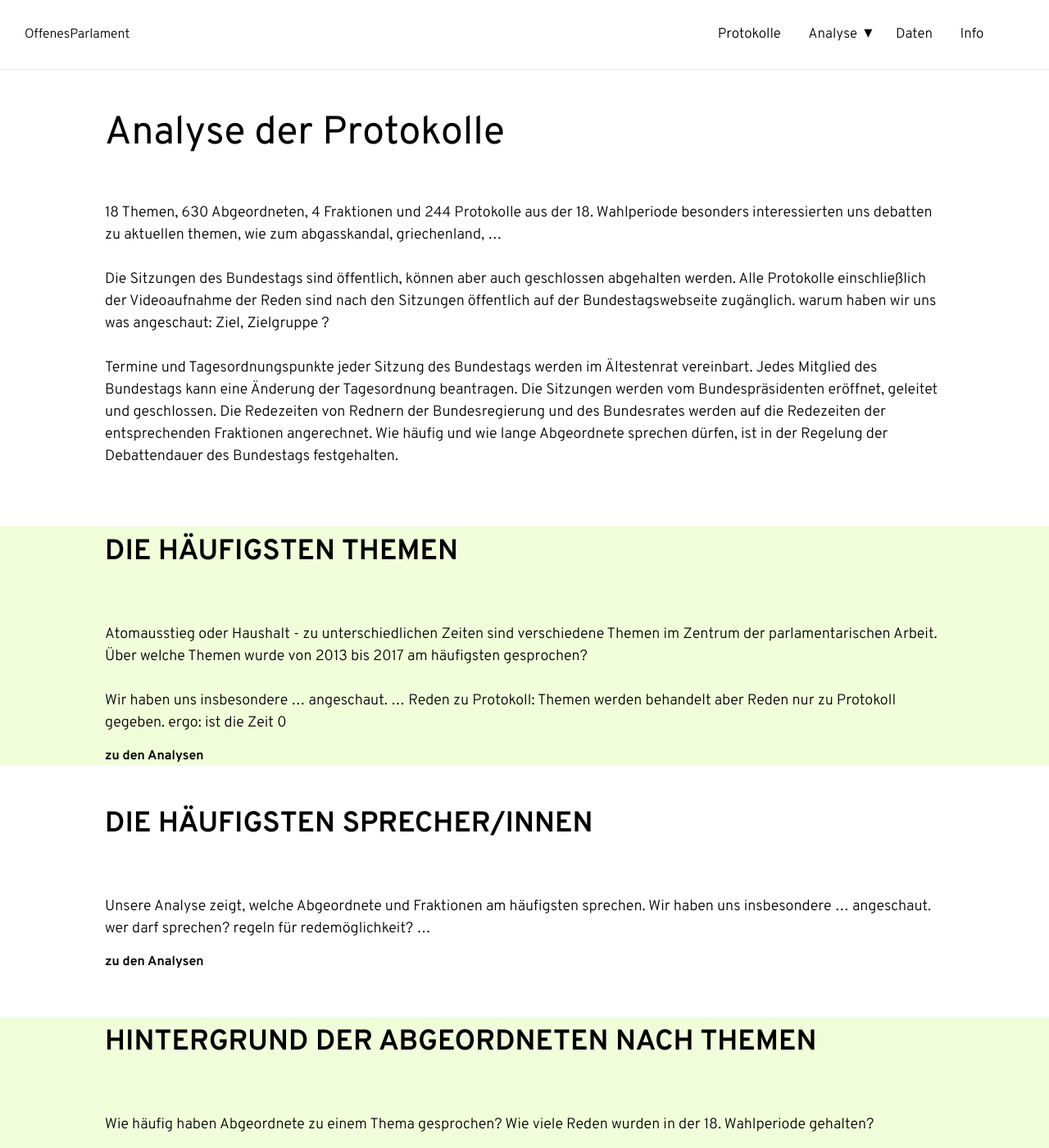
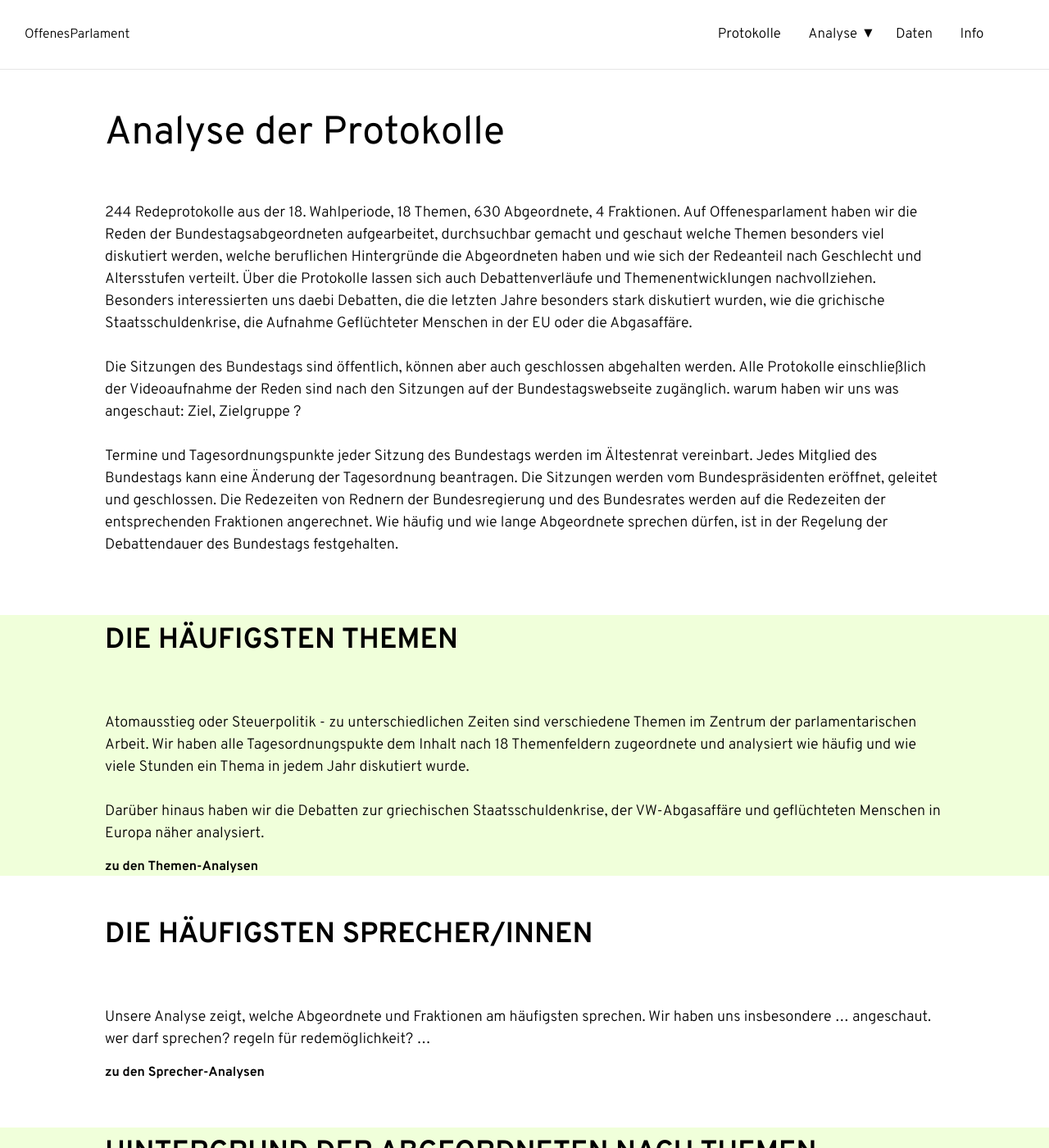
Before and after one commit to Datenschule/offenesparlament.de-frontend, a Jekyll site: the page built from analyse/index.html, in a window 1280 px wide and 1400 px high. Shown: the whole window at 82% size. Built offline with Jekyll 4.4.1, drawn with Linux system fonts in a browser that asks for light colours.

Commit message:
update texts on main-page Analyse

```diff
--- a/analyse/index.html
+++ b/analyse/index.html
@@ -9,11 +9,10 @@ layout: default
 </div>
 <div class="container">
 	<div class="container-left-12">
-		<p>18 Themen, 630 Abgeordneten, 4 Fraktionen und 244 Protokolle aus der 18. Wahlperiode
-		besonders interessierten uns debatten zu aktuellen themen, wie zum abgasskandal, griechenland, …
+		<p>244 Redeprotokolle aus der 18. Wahlperiode, 18 Themen, 630 Abgeordnete, 4 Fraktionen. Auf Offenesparlament haben wir die Reden der Bundestagsabgeordneten aufgearbeitet, durchsuchbar gemacht und geschaut welche Themen besonders viel diskutiert werden, welche beruflichen Hintergründe die Abgeordneten haben und wie sich der Redeanteil nach Geschlecht und Altersstufen verteilt. Über die Protokolle lassen sich auch Debattenverläufe und Themenentwicklungen nachvollziehen. Besonders interessierten uns daebi Debatten, die die letzten Jahre besonders stark diskutiert wurden, wie die grichische Staatsschuldenkrise, die Aufnahme Geflüchteter Menschen in der EU oder die Abgasaffäre.
 		<br>
 		<br>
-		Die Sitzungen des Bundestags sind öffentlich, können aber auch geschlossen abgehalten werden. Alle Protokolle einschließlich der Videoaufnahme der Reden sind nach den Sitzungen öffentlich auf der Bundestagswebseite zugänglich.
+		Die Sitzungen des Bundestags sind öffentlich, können aber auch geschlossen abgehalten werden. Alle Protokolle einschließlich der Videoaufnahme der Reden sind nach den Sitzungen auf der Bundestagswebseite zugänglich.
 		warum haben wir uns was angeschaut: Ziel, Zielgruppe ?
 		<br>
 		<br>
@@ -25,12 +24,11 @@ layout: default
 	<div class="container">
 		<div class="container-left-12">
 			<h2>Die häufigsten Themen</h2>
-			<p>Atomausstieg oder Haushalt - zu unterschiedlichen Zeiten sind verschiedene Themen im Zentrum der parlamentarischen Arbeit. Über welche Themen wurde von 2013 bis 2017 am häufigsten gesprochen?
+			<p>Atomausstieg oder Steuerpolitik - zu unterschiedlichen Zeiten sind verschiedene Themen im Zentrum der parlamentarischen Arbeit. Wir haben alle Tagesordnungspukte dem Inhalt nach 18 Themenfeldern zugeordnete und analysiert wie häufig und wie viele Stunden ein Thema in jedem Jahr diskutiert wurde.
 			<br><br>
-			Wir haben uns insbesondere … angeschaut. …
-			Reden zu Protokoll: Themen werden behandelt aber Reden nur zu Protokoll gegeben. ergo: ist die Zeit 0
+			Darüber hinaus haben wir die Debatten zur griechischen Staatsschuldenkrise, der VW-Abgasaffäre und geflüchteten Menschen in Europa näher analysiert.
 			</p>
-			<a href="/analyse/themen.html" class="bold">zu den Analysen</a>
+			<a href="/analyse/themen.html" class="bold">zu den Themen-Analysen</a>
 		</div>
 	</div>
 </div>
@@ -45,7 +43,7 @@ layout: default
 				wer darf sprechen? regeln für redemöglichkeit?
 				…
 				</p>
-				<a href="/analyse/abgeordnete.html" class="bold">zu den Analysen</a>
+				<a href="/analyse/abgeordnete.html" class="bold">zu den Sprecher-Analysen</a>
 			</div>
 		</div>
 	</div>
```
